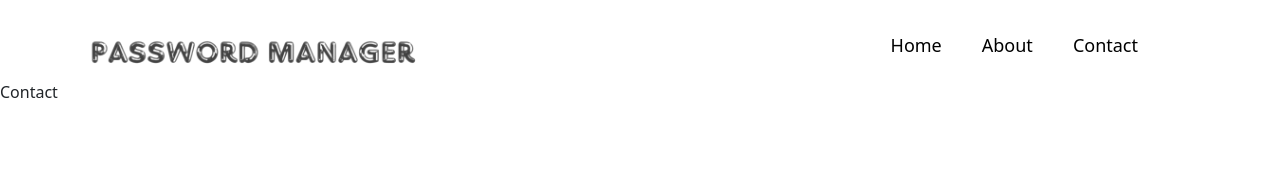
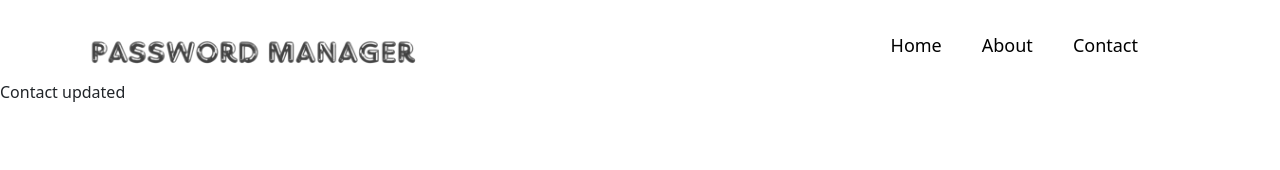
Before and after one commit to Rsharma0374/password-manager-web, a React (Create React App) app: page /contact in a window 1280 px wide. Shown: the top 170 px of the page. Built offline with nearby package versions, Linux system fonts and the light colour scheme.

Commit message:
Prod build

```diff
--- a/src/components/Contact.js
+++ b/src/components/Contact.js
@@ -7,7 +7,7 @@ import '../components/popup/Popup.css';
 import { NavLink } from 'react-router-dom';
 const Contact = () => {
   return (
-    <div>Contact</div>
+    <div>Contact updated</div>
   )
 }
 
```
Also changed, not shown: 7 other files (tests, documents, lock files or other folders).
